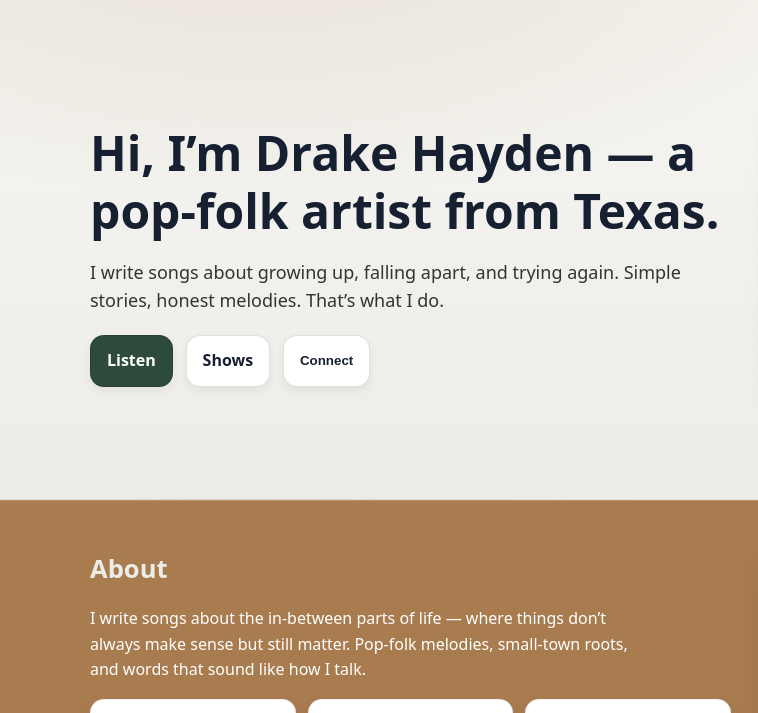
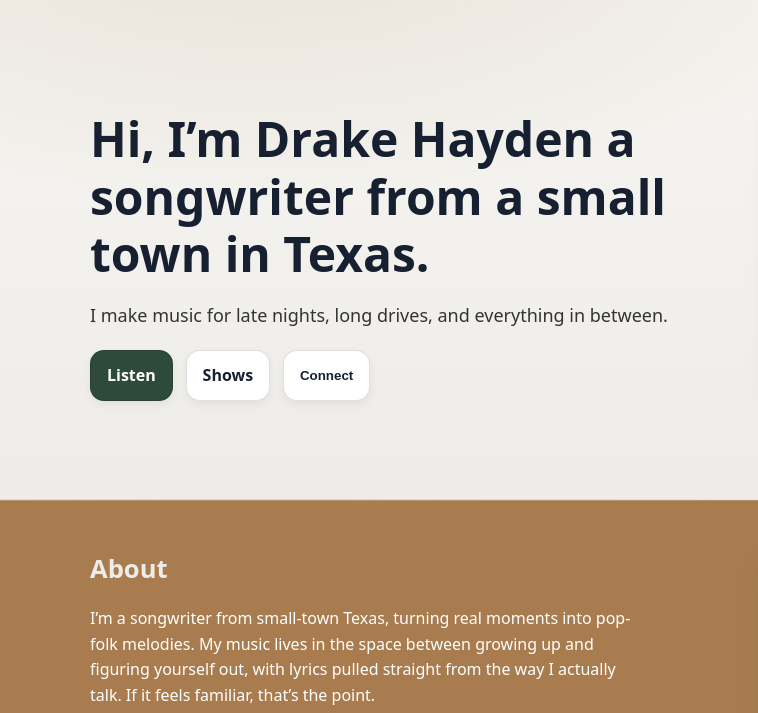
Before and after one commit to drakemccamey/drakehayden.github.io, a plain HTML site: page index.html in a window 1280 px wide. Shown: the part 122-835 px from the top of the page, 0-758 px from the left. Drawn offline with Linux system fonts and the light colour scheme.

Commit message:
Update index.html

```diff
--- a/index.html
+++ b/index.html
@@ -135,8 +135,8 @@
   <section class="hero" aria-label="Intro">
     <div class="container hero-inner">
       <div>
-        <h1>Hi, I’m Drake Hayden — a pop-folk artist from Texas.</h1>
-        <p class="lead">I write songs about growing up, falling apart, and trying again. Simple stories, honest melodies. That’s what I do.</p>
+        <h1>Hi, I’m Drake Hayden  a songwriter from a small town in Texas.</h1>
+        <p class="lead">I make music for late nights, long drives, and everything in between.</p>
         <div class="cta">
           <a class="btn primary" href="/music">Listen</a>
           <a class="btn secondary" href="/shows">Shows</a>
@@ -157,8 +157,7 @@
     <div class="container about-grid">
       <div class="about-text">
         <h2 class="section-title">About</h2>
-        <p>I write songs about the in-between parts of life — where things don’t always make sense but still matter. Pop-folk melodies, small-town roots, and words that sound like how I talk.</p>
-
+        <p>I’m a songwriter from small-town Texas, turning real moments into pop-folk melodies. My music lives in the space between growing up and figuring yourself out, with lyrics pulled straight from the way I actually talk. If it feels familiar, that’s the point.
         <div class="about-highlights">
           <div>
             <h4>Sound</h4>
```
